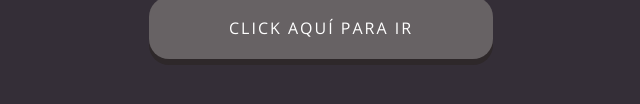
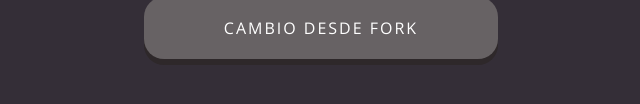
Before and after one commit to Himuravidal/Taller_git_enero, a plain HTML site: page index.html in a window 1280 px wide. Shown: the part 516-620 px from the top of the page, 319-959 px from the left. Drawn offline with nearby package versions, Linux system fonts and the light colour scheme.

Commit message:
commit eliot

```diff
--- a/index.html
+++ b/index.html
@@ -15,7 +15,7 @@
       <img src="https://assets-cdn.github.com/images/modules/logos_page/Octocat.png" alt="octocat">
     </a>
     <button type="button" class="btn">
-      <a href="https://www.google.com/" target="_blank">Click aquí para ir</a>
+      <a href="https://www.google.com/" target="_blank">CAMBIO DESDE FORK</a>
     </button>
   </div>
 </body>
```
